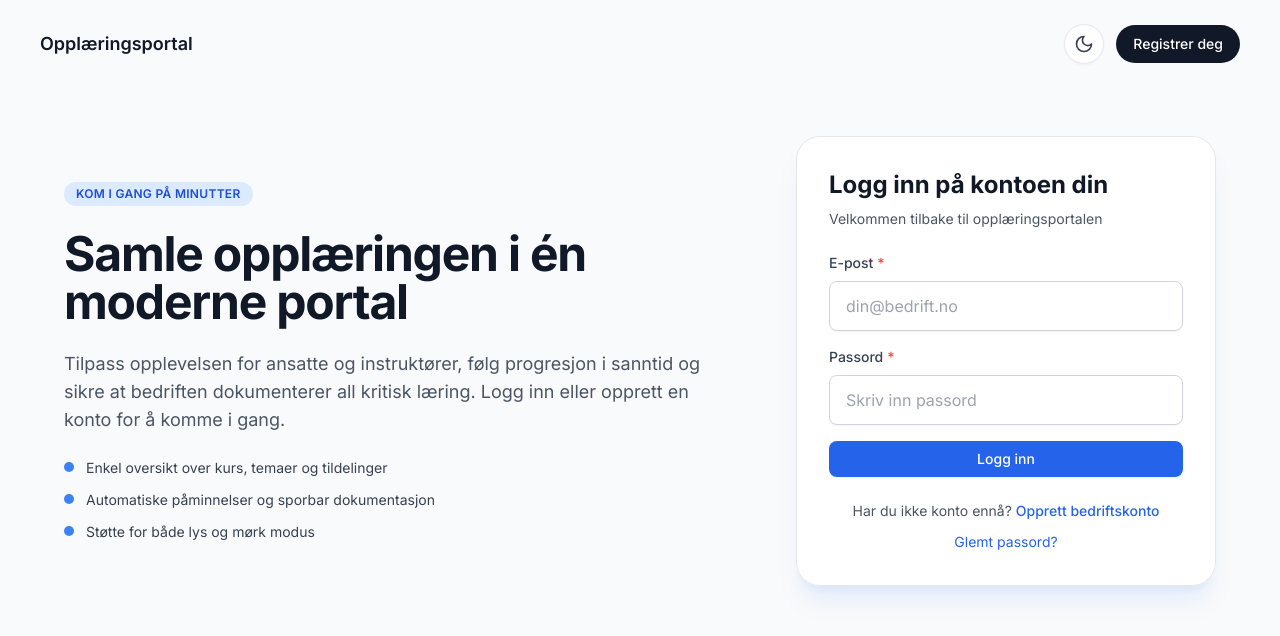
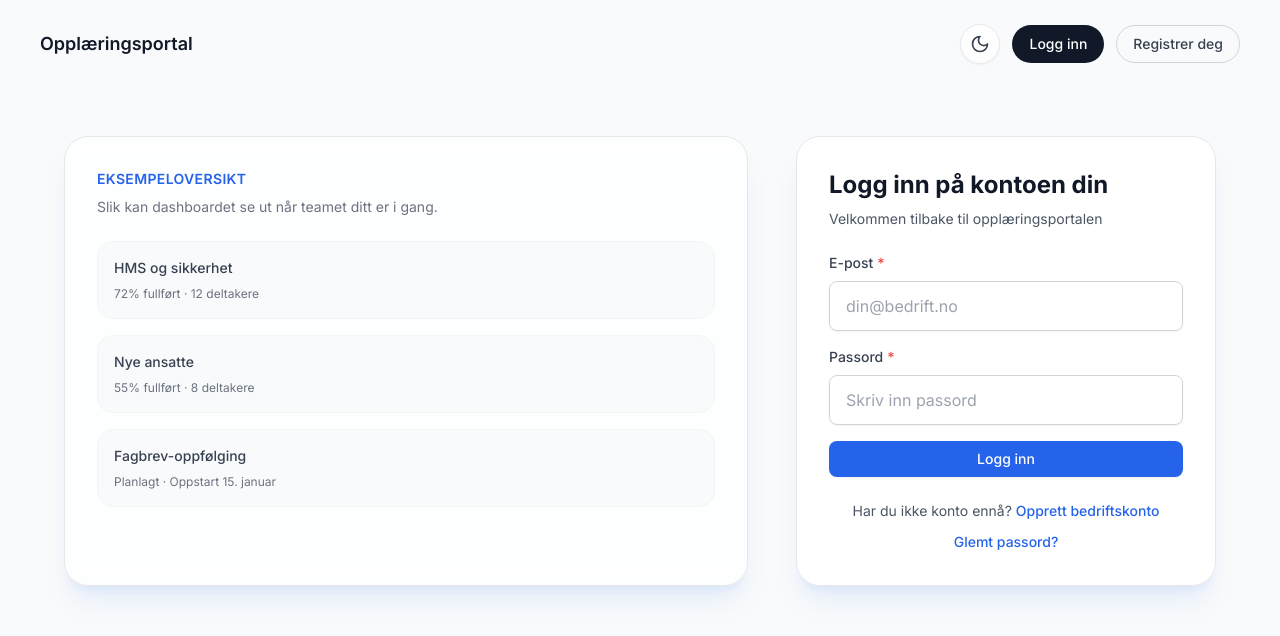
Before and after one commit to kimmartinsen/learning-portal, a Next.js app: page /login in a window 1280 px wide. Shown: the top 636 px of the page. Built offline with nearby package versions, Linux system fonts and the light colour scheme; no server answers.

Commit message:
Oppdatert

```diff
--- a/app/(auth)/layout.tsx
+++ b/app/(auth)/layout.tsx
@@ -13,32 +13,32 @@ export default function AuthLayout({
         <AuthHeader />
 
         <main className="px-6 pb-16 pt-12 sm:px-10">
-          <div className="mx-auto grid max-w-6xl gap-14 lg:grid-cols-[minmax(0,1fr)_420px] lg:items-center">
-            <div className="space-y-6">
-              <span className="inline-flex items-center rounded-full bg-blue-100 px-3 py-1 text-xs font-semibold uppercase tracking-wide text-blue-700 dark:bg-blue-500/10 dark:text-blue-300">
-                Kom i gang på minutter
-              </span>
-              <h1 className="text-4xl font-bold tracking-tight text-gray-900 dark:text-gray-100 sm:text-5xl">
-                Samle opplæringen i én moderne portal
-              </h1>
-              <p className="text-lg text-gray-600 dark:text-gray-300">
-                Tilpass opplevelsen for ansatte og instruktører, følg progresjon i sanntid og sikre at
-                bedriften dokumenterer all kritisk læring. Logg inn eller opprett en konto for å komme i gang.
-              </p>
-              <ul className="space-y-3 text-sm text-gray-700 dark:text-gray-300">
-                <li className="flex items-start gap-3">
-                  <span className="mt-1 h-2.5 w-2.5 rounded-full bg-blue-500" />
-                  Enkel oversikt over kurs, temaer og tildelinger
-                </li>
-                <li className="flex items-start gap-3">
-                  <span className="mt-1 h-2.5 w-2.5 rounded-full bg-blue-500" />
-                  Automatiske påminnelser og sporbar dokumentasjon
-                </li>
-                <li className="flex items-start gap-3">
-                  <span className="mt-1 h-2.5 w-2.5 rounded-full bg-blue-500" />
-                  Støtte for både lys og mørk modus
-                </li>
-              </ul>
+          <div className="mx-auto grid max-w-6xl gap-12 lg:grid-cols-[minmax(0,1fr)_420px] lg:items-center">
+            <div className="hidden h-full rounded-3xl border border-gray-200 bg-white/70 p-8 shadow-xl shadow-blue-500/10 backdrop-blur dark:border-gray-800 dark:bg-gray-900/80 dark:shadow-blue-900/20 lg:block">
+              <div className="space-y-6">
+                <div>
+                  <p className="text-sm font-semibold uppercase tracking-wide text-blue-600 dark:text-blue-300">
+                    Eksempeloversikt
+                  </p>
+                  <p className="mt-2 text-sm text-gray-500 dark:text-gray-400">
+                    Slik kan dashboardet se ut når teamet ditt er i gang.
+                  </p>
+                </div>
+                <div className="space-y-4">
+                  <div className="rounded-2xl border border-gray-100 bg-gray-50 p-4 dark:border-gray-800 dark:bg-gray-950">
+                    <p className="text-sm font-medium text-gray-700 dark:text-gray-200">HMS og sikkerhet</p>
+                    <p className="mt-2 text-xs text-gray-500 dark:text-gray-400">72% fullført · 12 deltakere</p>
+                  </div>
+                  <div className="rounded-2xl border border-gray-100 bg-gray-50 p-4 dark:border-gray-800 dark:bg-gray-950">
+                    <p className="text-sm font-medium text-gray-700 dark:text-gray-200">Nye ansatte</p>
+                    <p className="mt-2 text-xs text-gray-500 dark:text-gray-400">55% fullført · 8 deltakere</p>
+                  </div>
+                  <div className="rounded-2xl border border-gray-100 bg-gray-50 p-4 dark:border-gray-800 dark:bg-gray-950">
+                    <p className="text-sm font-medium text-gray-700 dark:text-gray-200">Fagbrev-oppfølging</p>
+                    <p className="mt-2 text-xs text-gray-500 dark:text-gray-400">Planlagt · Oppstart 15. januar</p>
+                  </div>
+                </div>
+              </div>
             </div>
 
             <div className="rounded-3xl border border-gray-200 bg-white/90 p-8 shadow-xl shadow-blue-500/10 backdrop-blur dark:border-gray-800 dark:bg-gray-900/90 dark:shadow-blue-900/20">
--- a/app/(auth)/login/page.tsx
+++ b/app/(auth)/login/page.tsx
@@ -60,10 +60,10 @@ function LoginForm() {
   return (
     <div className="space-y-6">
       <div>
-        <h2 className="text-2xl font-bold text-gray-900">
+        <h2 className="text-2xl font-bold text-gray-900 dark:text-gray-100">
           Logg inn på kontoen din
         </h2>
-        <p className="mt-2 text-sm text-gray-600">
+        <p className="mt-2 text-sm text-gray-600 dark:text-gray-300">
           Velkommen tilbake til opplæringsportalen
         </p>
       </div>
@@ -95,14 +95,14 @@ function LoginForm() {
       </form>
 
       <div className="text-center space-y-2">
-        <p className="text-sm text-gray-600">
+        <p className="text-sm text-gray-600 dark:text-gray-300">
           Har du ikke konto ennå?{' '}
           <Link href="/signup" className="font-medium text-primary-600 hover:text-primary-500">
             Opprett bedriftskonto
           </Link>
         </p>
         <div>
-          <Link href="/forgot-password" className="text-sm text-primary-600 hover:text-primary-500">
+          <Link href="/forgot-password" className="text-sm font-medium text-primary-600 hover:text-primary-500 dark:text-primary-400 dark:hover:text-primary-300">
             Glemt passord?
           </Link>
         </div>
--- a/app/(auth)/signup/page.tsx
+++ b/app/(auth)/signup/page.tsx
@@ -96,10 +96,10 @@ export default function SignupPage() {
   return (
     <div className="space-y-6">
       <div>
-        <h2 className="text-2xl font-bold text-gray-900">
+        <h2 className="text-2xl font-bold text-gray-900 dark:text-gray-100">
           Opprett bedriftskonto
         </h2>
-        <p className="mt-2 text-sm text-gray-600">
+        <p className="mt-2 text-sm text-gray-600 dark:text-gray-300">
           Registrer din bedrift og bli den første administratoren
         </p>
       </div>
@@ -161,7 +161,7 @@ export default function SignupPage() {
       </form>
 
       <div className="text-center">
-        <p className="text-sm text-gray-600">
+        <p className="text-sm text-gray-600 dark:text-gray-300">
           Har du allerede en konto?{' '}
           <Link href="/login" className="font-medium text-primary-600 hover:text-primary-500">
             Logg inn her
--- a/components/auth/AuthHeader.tsx
+++ b/components/auth/AuthHeader.tsx
@@ -1,16 +1,9 @@
 'use client'
 
 import Link from 'next/link'
-import { usePathname } from 'next/navigation'
 import { ThemeToggle } from '@/components/shared/ThemeToggle'
 
 export function AuthHeader() {
-  const pathname = usePathname()
-  const isSignupPage = pathname?.includes('/signup')
-
-  const ctaLabel = isSignupPage ? 'Logg inn' : 'Registrer deg'
-  const ctaHref = isSignupPage ? '/login' : '/signup'
-
   return (
     <header className="px-6 py-6 sm:px-10">
       <nav className="flex items-center justify-between">
@@ -20,10 +13,16 @@ export function AuthHeader() {
         <div className="flex items-center gap-3">
           <ThemeToggle />
           <Link
-            href={ctaHref}
+            href="/login"
             className="rounded-full border border-transparent bg-gray-900 px-4 py-2 text-sm font-medium text-white transition hover:bg-gray-700 dark:bg-white dark:text-gray-900 dark:hover:bg-gray-200"
           >
-            {ctaLabel}
+            Logg inn
+          </Link>
+          <Link
+            href="/signup"
+            className="hidden rounded-full border border-gray-300 px-4 py-2 text-sm font-medium text-gray-700 transition hover:border-gray-400 hover:text-gray-900 dark:border-gray-700 dark:text-gray-200 dark:hover:border-gray-500 sm:inline-flex"
+          >
+            Registrer deg
           </Link>
         </div>
       </nav>
```
